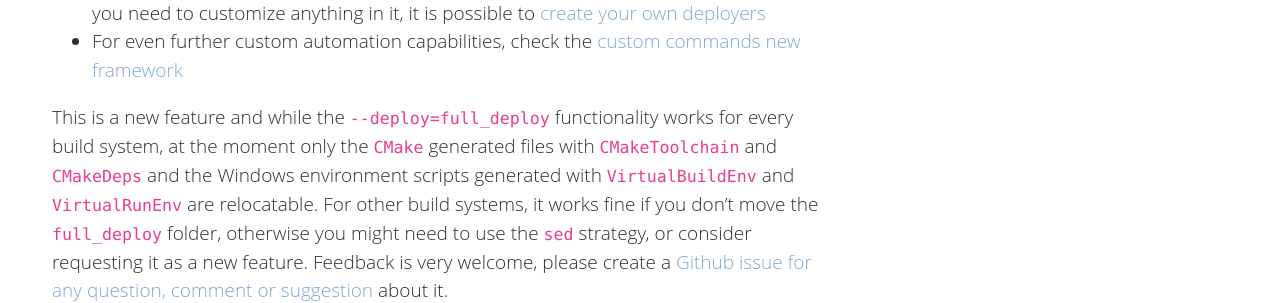
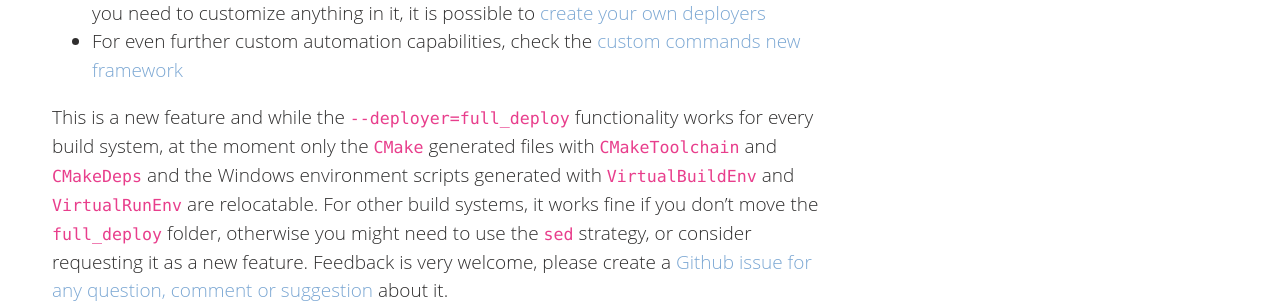
Before and after one commit to conan-io/conan-io.github.io, a Jekyll site: the page built from _posts/2023-05-23-Conan-agnostic-deploy-dependencies.markdown, in a window 1280 px wide and 900 px high, scrolled down 5328 px. Shown: the part 297-600 px from the top of the window. Built offline with Jekyll 4.4.1, drawn with Linux system fonts in a browser that asks for light colours; comment, search, counter and statistics services are not loaded; some of the changed text lies outside the part shown.

Commit message:
fix (#248)

````diff
--- a/_posts/2023-05-23-Conan-agnostic-deploy-dependencies.markdown
+++ b/_posts/2023-05-23-Conan-agnostic-deploy-dependencies.markdown
@@ -61,8 +61,8 @@ an executable that links with the ``zlib`` library.
 We can install the Debug and Release dependencies, and deploy a local copy of the packages with:
 
 ```bash
-  $ conan install . --deploy=full_deploy --build=missing
-  $ conan install . --deploy=full_deploy -s build_type=Debug --build=missing
+  $ conan install . --deployer=full_deploy --build=missing
+  $ conan install . --deployer=full_deploy -s build_type=Debug --build=missing
 ```
 
 This will create the following folders:
@@ -158,4 +158,4 @@ The presented approach can be very easily customized for your own needs, because
 - If the ``--deployer=full_deploy`` doesn't implement your final desired output layout or you need to customize anything in it, it is possible to [create your own deployers](https://docs.conan.io/2/reference/extensions/deployers.html#custom-deployers)
 - For even further custom automation capabilities, check the [custom commands new framework](https://docs.conan.io/2/reference/extensions/custom_commands.html)
 
-This is a new feature and while the ``--deploy=full_deploy`` functionality works for every build system, at the moment only the ``CMake`` generated files with ``CMakeToolchain`` and ``CMakeDeps`` and the Windows environment scripts generated with ``VirtualBuildEnv`` and ``VirtualRunEnv`` are relocatable. For other build systems, it works fine if you don't move the ``full_deploy`` folder, otherwise you might need to use the ``sed`` strategy, or consider requesting it as a new feature. Feedback is very welcome, please create a [Github issue for any question, comment or suggestion](https://github.com/conan-io/conan) about it.
+This is a new feature and while the ``--deployer=full_deploy`` functionality works for every build system, at the moment only the ``CMake`` generated files with ``CMakeToolchain`` and ``CMakeDeps`` and the Windows environment scripts generated with ``VirtualBuildEnv`` and ``VirtualRunEnv`` are relocatable. For other build systems, it works fine if you don't move the ``full_deploy`` folder, otherwise you might need to use the ``sed`` strategy, or consider requesting it as a new feature. Feedback is very welcome, please create a [Github issue for any question, comment or suggestion](https://github.com/conan-io/conan) about it.
````
